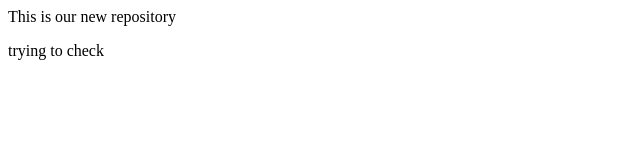
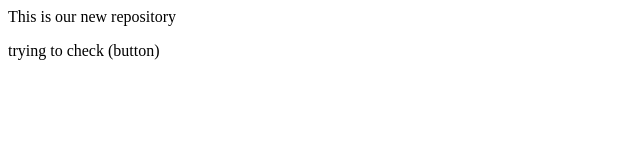
Before and after one commit to Mobbashir-Rasool/localrepo, a plain HTML site: page index.html in a window 1280 px wide. Shown: the full height of the page, 0-640 px from the left. Drawn offline with Linux system fonts and the light colour scheme.

```diff
--- a/index.html
+++ b/index.html
@@ -1,2 +1,2 @@
 <p>This is our new repository</p>
-<p>trying to check</p>
+<p>trying to check  (button)</p>
```
